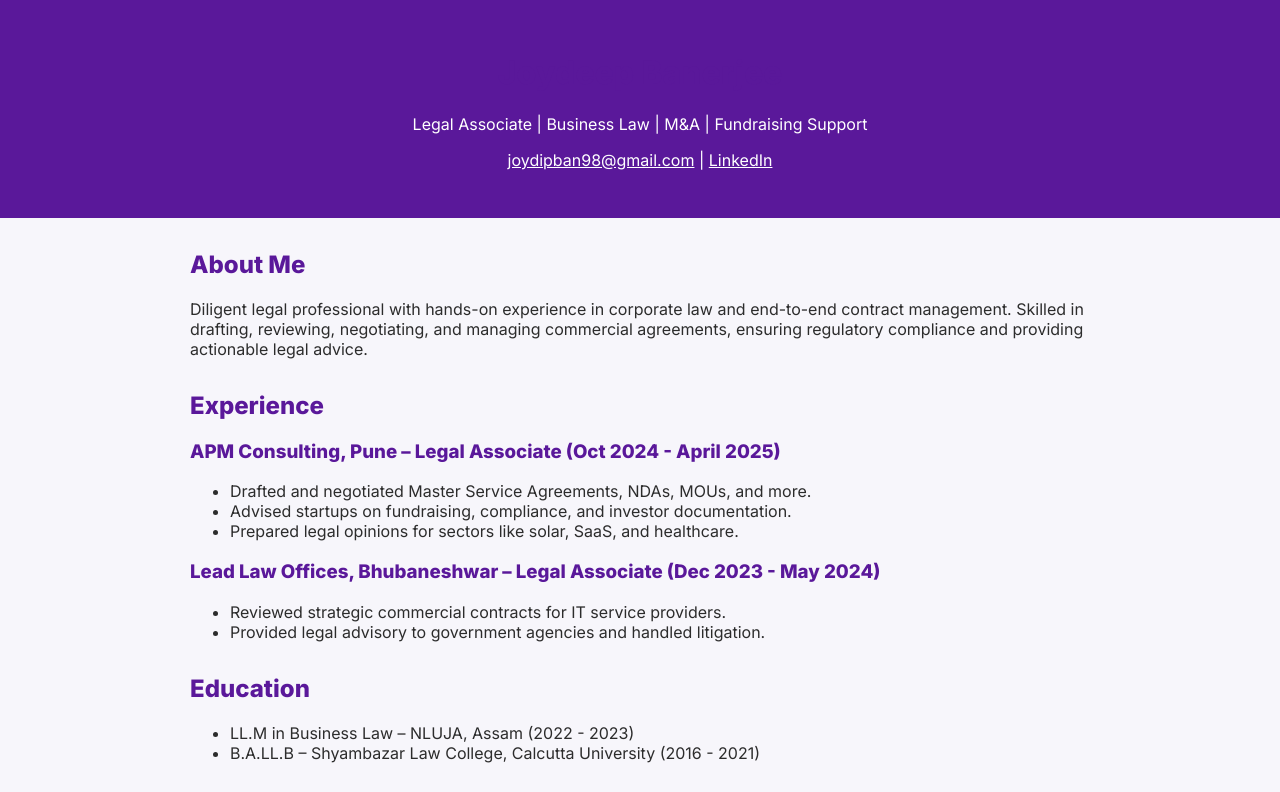
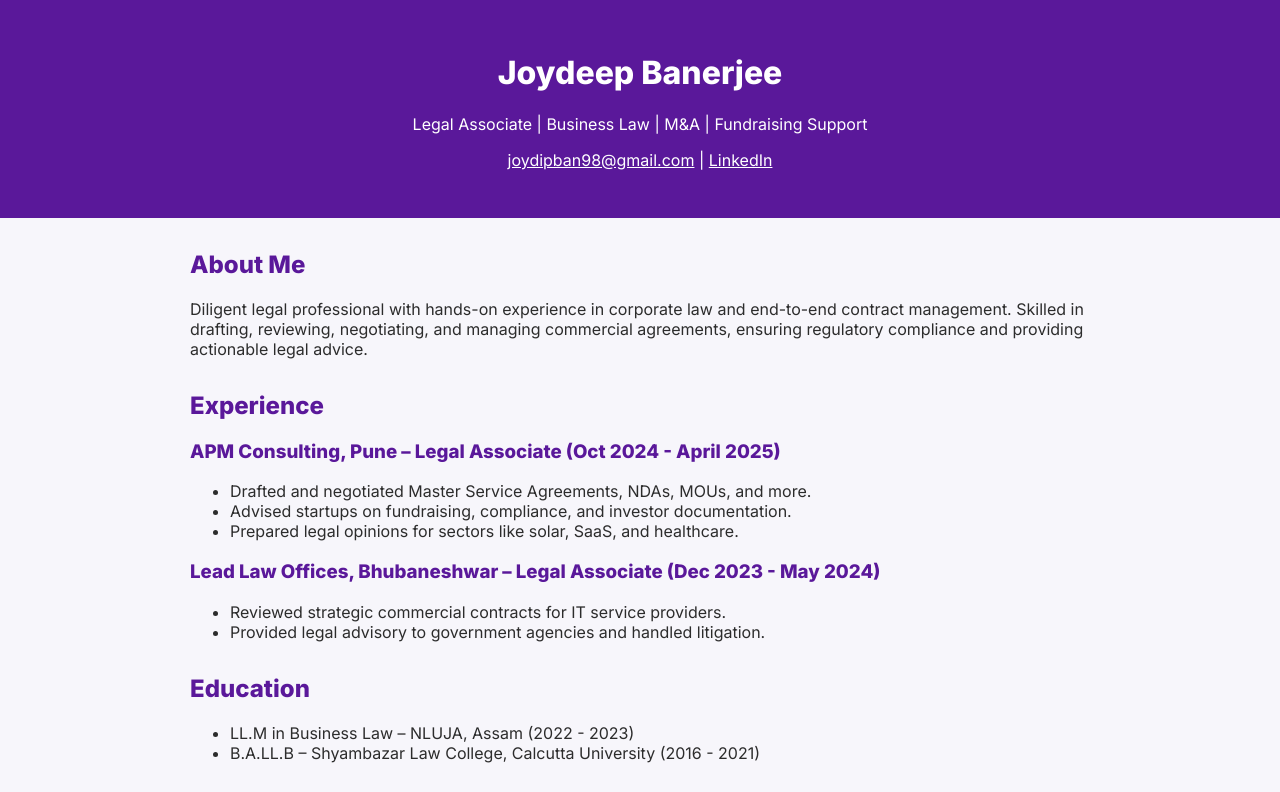
Before and after one commit to advocate-joydeepbanerjee/joydeep-portfolio, a plain HTML site: page index.html in a window 1280 px wide. Shown: the top 792 px of the page. Drawn offline with Linux system fonts and the light colour scheme.

Commit message:
Update index.html color

```diff
--- a/index.html
+++ b/index.html
@@ -26,7 +26,7 @@
       margin: 2rem auto;
       padding: 0 1rem;
     }
-    h1, h2, h3 {
+    h2, h3 {
       color: #5a189a;
     }
     .section {
@@ -52,7 +52,7 @@
 </head>
 <body>
   <header>
-    <h1>Joydeep Banerjee</h1>
+    <h1 style="color:white;">Joydeep Banerjee</h1>
     <p>Legal Associate | Business Law | M&A | Fundraising Support</p>
     <p><a href="mailto:joydipban98@gmail.com" style="color:white; text-decoration: underline;">joydipban98@gmail.com</a> | <a href="https://linkedin.com/in/joydeep-banerjeee" style="color:white; text-decoration: underline;">LinkedIn</a></p>
   </header>
```
